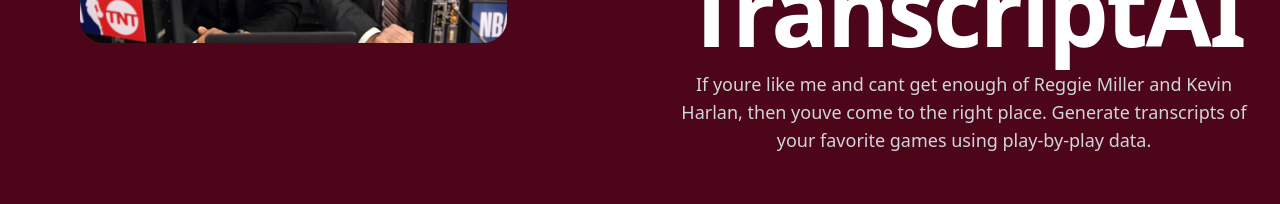
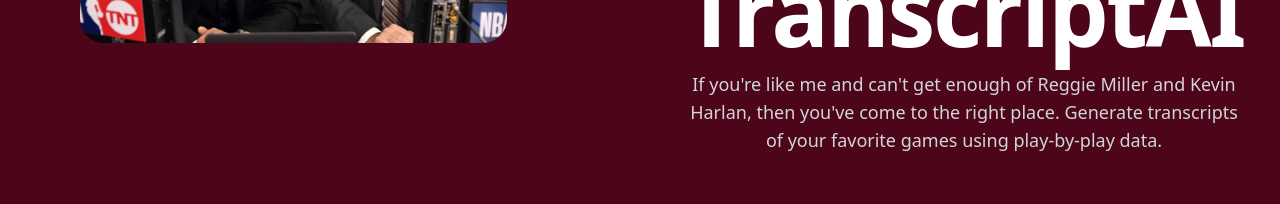
Before and after one commit to rcuri/transcripts, a Next.js app: page / in a window 1280 px wide. Shown: the part 310-514 px from the top of the page. Built offline with nearby package versions, Linux system fonts and the light colour scheme; no server answers.

Commit message:
fixed landing paragraph

```diff
--- a/components/landing.js
+++ b/components/landing.js
@@ -21,7 +21,7 @@
           </div>
           <p className="mt-2 text-white text-3xl font-extrabold tracking-tight sm:text-8xl">TranscriptAI</p>
           <p className="mt-3 text-lg text-gray-300">
-            If youre like me and cant get enough of Reggie Miller and Kevin Harlan, then youve come to the right place.
+            If you're like me and can't get enough of Reggie Miller and Kevin Harlan, then you've come to the right place.
             Generate transcripts of your favorite games using play-by-play data.
           </p>
         </div>
```
